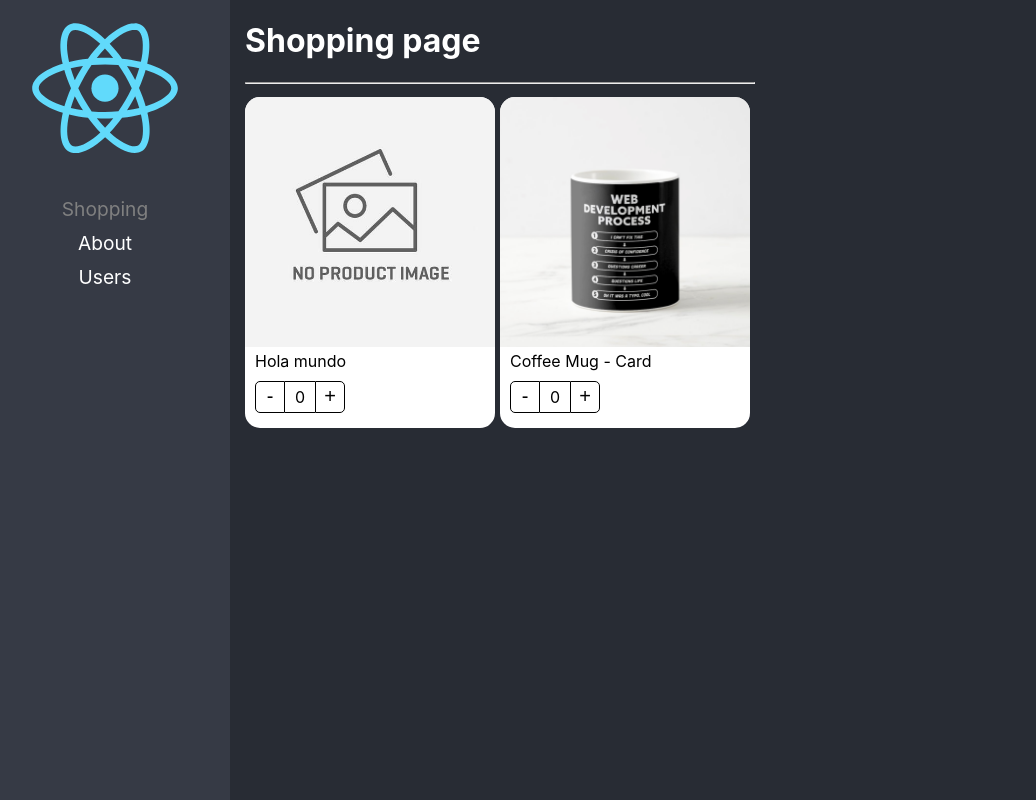
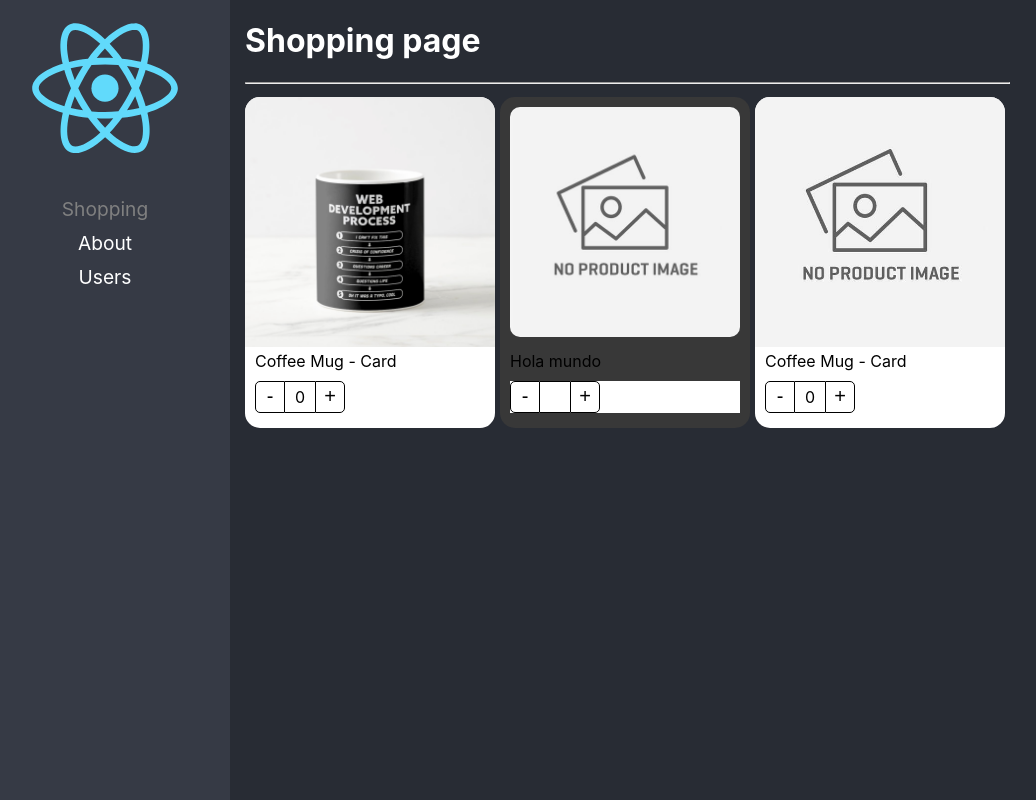
Before and after one commit to GalaKarinaRP/react-adv, a React (Create React App) app: page / in a window 1280 px wide. Shown: the whole page, without its empty margins (20-1056 px from the left). Built offline with nearby package versions, Linux system fonts and the light colour scheme.

Commit message:
component extends styles listo

```diff
--- a/src/02-component-patterns/components/ProductButtons.tsx
+++ b/src/02-component-patterns/components/ProductButtons.tsx
@@ -2,13 +2,16 @@ import { useContext } from "react";
 import styles from "../styles/styles.module.css";
 import { productContext } from "./ProductCard";
 
+interface Props{
+  className?: string
+}
 
-export const ProductButtons = () => {
+export const ProductButtons = ( { className }: Props) => {
 
     const { increaseBy, counter } = useContext(productContext);
 
       return(
-          <div className={styles.buttonsContainer}>
+          <div className={`${styles.buttonsContainer} ${className}`}>
           <button className={styles.buttonMinus} onClick={() => increaseBy(-1)}>
             -
           </button>
--- a/src/02-component-patterns/components/ProductCard.tsx
+++ b/src/02-component-patterns/components/ProductCard.tsx
@@ -1,15 +1,19 @@
 import styles from "../styles/styles.module.css";
-import { createContext,  } from "react";
+import { ReactElement, createContext,  } from "react";
 import useProduct from "../hooks/useProduct";
-import { ProductContentProps, Props } from "../interfaces/interfaces";
-import { ProductTitle } from "./ProductTitle";
-import { ProductImage } from "./ProductImage";
-import { ProductButtons } from "./ProductButtons";
+import { Product, ProductContentProps } from "../interfaces/interfaces";
 
 export const productContext = createContext({} as ProductContentProps);
 const { Provider } = productContext;
+export interface Props {
+  product: Product;
+  children?: ReactElement | ReactElement[],
+  className?: string,
+  style?: React.CSSProperties
+}
 
-export const ProductCard = ({ product, children }: Props) => {
+
+export const ProductCard = ({ product, children, className,  style }: Props) => {
 
   const { counter, increaseBy } = useProduct();
 
@@ -20,7 +24,7 @@ export const ProductCard = ({ product, children }: Props) => {
       product
     }}>
 
-     <div className={styles.productCard}>
+     <div className={`${styles.productCard} ${className}`}>
      {children}
     </div>
     </Provider>
--- a/src/02-component-patterns/components/ProductImage.tsx
+++ b/src/02-component-patterns/components/ProductImage.tsx
@@ -3,7 +3,13 @@ import { productContext } from "./ProductCard";
 import noImage from "../assets/no-image.jpg";
 import styles from "../styles/styles.module.css";
 
-export const ProductImage = ({ img = ''}) => {
+export interface Props{
+  img?:string,
+  className?: string
+
+}
+
+export const ProductImage = ({img, className}: Props) => {
 
     const { product } = useContext(productContext);
 
@@ -19,7 +25,7 @@ export const ProductImage = ({ img = ''}) => {
 
       return(
           <img
-          className={styles.productImg}
+          className={`${styles.productImg} ${className}`}
           src={img ? img : noImage}
           alt="Coffee mug"
         />
--- a/src/02-component-patterns/components/ProductTitle.tsx
+++ b/src/02-component-patterns/components/ProductTitle.tsx
@@ -2,12 +2,15 @@ import { useContext } from "react";
 import { productContext } from "./ProductCard";
 import styles from "../styles/styles.module.css";
 
-
-export const ProductTitle = ({ title }: {title:string}) => {
+export interface Props{
+    title?:string,
+    className?: string
+}
+export const ProductTitle = ({ title, className }: Props) => {
 
     const { product } = useContext(productContext);
 
       return(
-          <span className={styles.productDescription}>{title ? title : product.title }</span>
+          <span className={`${styles.productDescription} ${className}`}>{title ? title : product.title }</span>
       )
   }
--- a/src/02-component-patterns/components/index.ts
+++ b/src/02-component-patterns/components/index.ts
@@ -4,11 +4,11 @@ import { ProductButtons } from './ProductButtons';
 import { ProductTitle } from './ProductTitle';
 import { ProductCardHOCProps } from '../interfaces/interfaces';
 
-export * from './ProductButtons';
-export * from './ProductImage';
-export * from './ProductTitle';
+export { ProductButtons } from './ProductButtons';
+export { ProductImage }from './ProductImage';
+export { ProductTitle }from './ProductTitle';
 
-export const ProductCard  = Object.assign( ProductCardHOC, {
+export const ProductCard : ProductCardHOCProps = Object.assign( ProductCardHOC, {
     Title: ProductTitle,
     Image: ProductImage,
     Buttons: ProductButtons
--- a/src/02-component-patterns/pages/ShoppingPage.tsx
+++ b/src/02-component-patterns/pages/ShoppingPage.tsx
@@ -1,5 +1,5 @@
 import { ProductButtons, ProductCard,  ProductImage, ProductTitle } from "../components"
-
+import  '../styles/custom-styles.css';
 const product = {
   id:'1',
   title:'Coffee Mug - Card',
@@ -8,7 +8,7 @@ const product = {
 
 const ShoppingPage = () => {
   return (
-    <div>
+    <div >
       <h1>Shopping page</h1>
       <hr />
       <div style={{
@@ -16,16 +16,30 @@ const ShoppingPage = () => {
         flexDirection: 'row',
         flexWrap:'wrap'
       }}>
+
         <ProductCard product={product}>
-          <ProductImage />
-          <ProductTitle title={'Hola mundo'}/>
-          <ProductButtons  />
+          <ProductCard.Image  img={product.img}/>
+          <ProductCard.Title  className="text-white" title={product.title}/>
+          <ProductCard.Buttons />
         </ProductCard>
 
-        <ProductCard product={product}>
-          <ProductCard.Image img={product.img}/>
-          <ProductCard.Title title={product.title}/>
-          <ProductCard.Buttons />
+        <ProductCard
+         product={product}
+         className="bg-dark text-white"
+
+         >
+          <ProductImage className="custom-image" />
+          <ProductTitle className="text-white" title={'Hola mundo'}/>
+          <ProductButtons className="custom-buttons"  />
+        </ProductCard>
+
+        <ProductCard
+         product={product}
+         style={{backgroundColor:'#ccc'}    }
+         >
+          <ProductImage  />
+          <ProductTitle />
+          <ProductButtons  />
         </ProductCard>
       </div>
     </div>
--- /dev/null
+++ b/src/02-component-patterns/styles/custom-styles.css
@@ -0,0 +1,18 @@
+.bg-dark{
+    background-color: rgb(56,56,56);
+}
+
+.text-white{
+    font: bold;
+}
+
+.custom-image{
+    border-radius: 20px;
+    padding: 10px;
+    width: calc(100% - 20px);
+}
+
+.custom-buttons, .custom-buttons div{
+    color:white;
+    background-color: white;
+}
```
Also changed, not shown: src/02-component-patterns/interfaces/interfaces.ts (+9 -8 lines).
